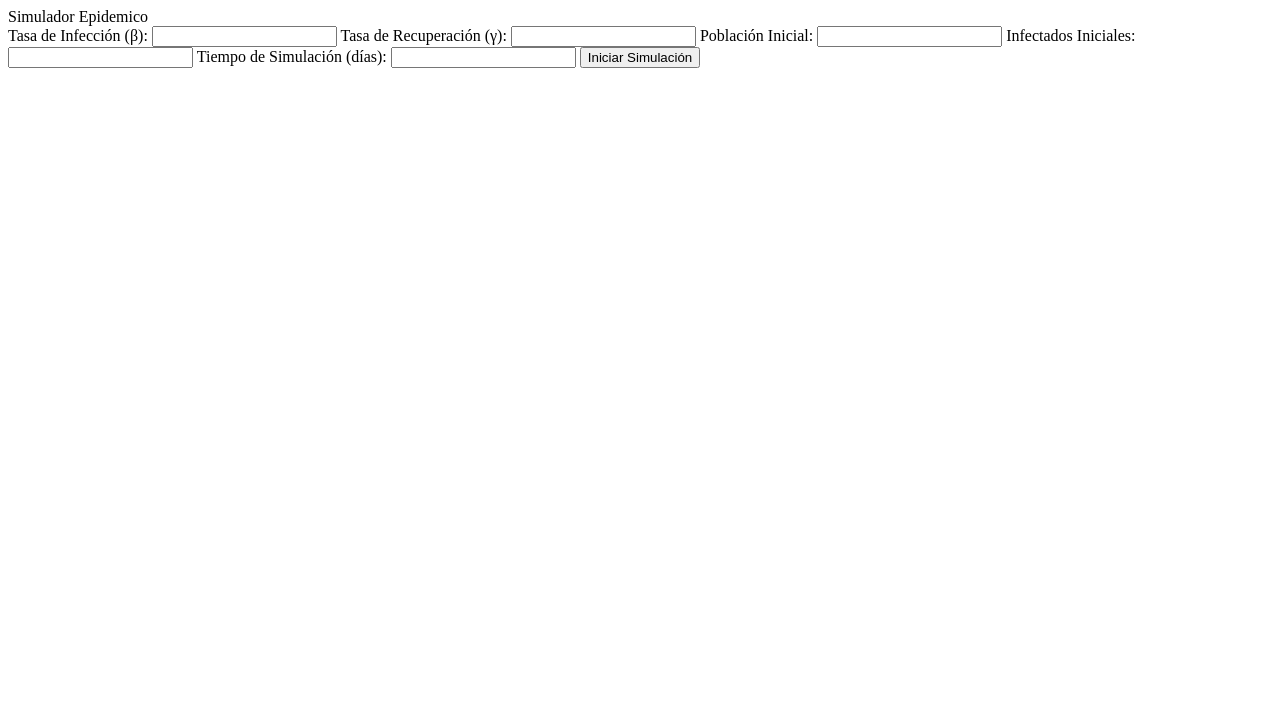
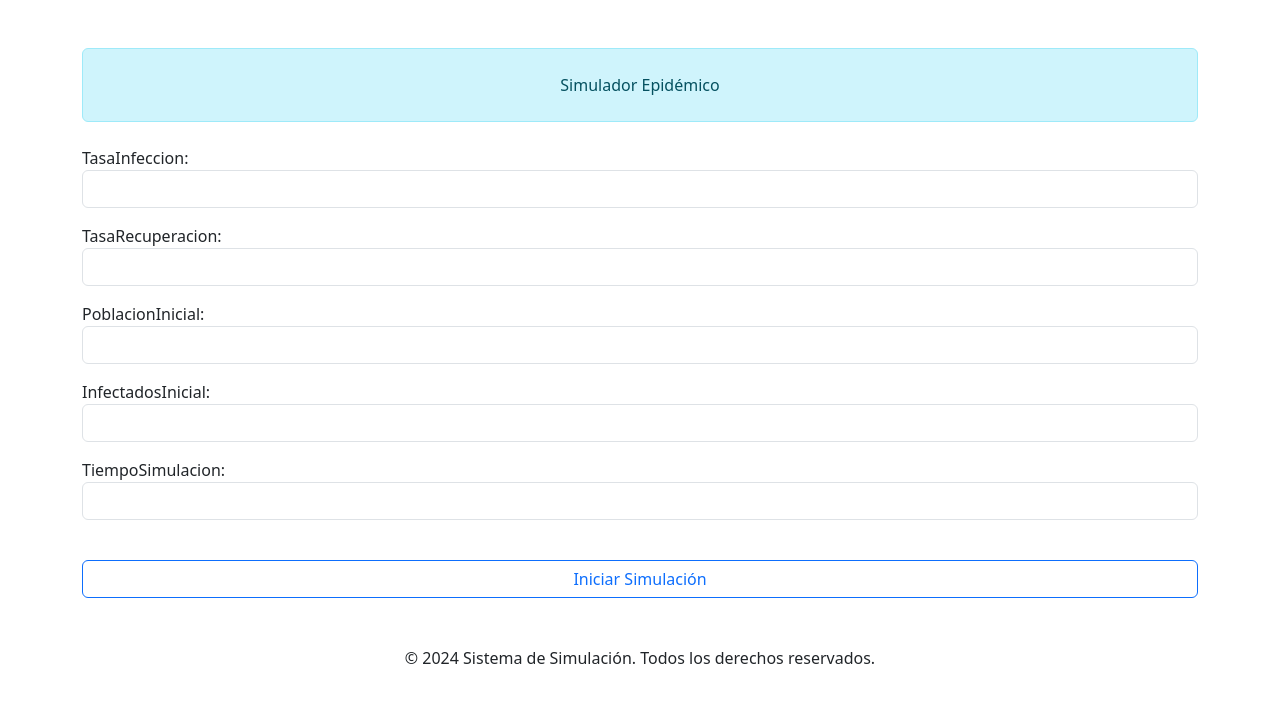
Before and after one commit to ThePacktur/SimuladorEcosistema, a Django app: page / in a window 1280 px wide. Shown: the top 703 px of the page. Run offline with Django 3.2, Linux system fonts and the light colour scheme.

Commit message:
qr update

```diff
--- /dev/null
+++ b/simuladorEcosistema/simuladorApp/forms.py
@@ -0,0 +1,14 @@
+from django import forms
+from .models import ParametrosSimulacion
+
+class ParametrosSimulacionForm(forms.ModelForm):
+    class Meta:
+        model = ParametrosSimulacion
+        fields = ['tasaInfeccion', 'tasaRecuperacion', 'poblacionInicial', 'infectadosInicial', 'tiempoSimulacion']
+        widgets = {
+            'tasaInfeccion': forms.NumberInput(attrs={'class': 'form-control', 'step': '0.01'}),
+            'tasaRecuperacion': forms.NumberInput(attrs={'class': 'form-control', 'step': '0.01'}),
+            'poblacionInicial': forms.NumberInput(attrs={'class': 'form-control'}),
+            'infectadosInicial': forms.NumberInput(attrs={'class': 'form-control'}),
+            'tiempoSimulacion': forms.NumberInput(attrs={'class': 'form-control'}),
+        }
--- a/simuladorEcosistema/simuladorApp/views.py
+++ b/simuladorEcosistema/simuladorApp/views.py
@@ -1,45 +1,61 @@
 from django.shortcuts import render
-from .models import ParametrosSimulacion
+from .forms import ParametrosSimulacionForm
 from .utilis import simularSir
 import matplotlib.pyplot as plt
 import io
 import base64
 
-# Create your views here.
-
 def simulador(request):
     if request.method == 'POST':
-        # obten los parametros desde el formulario
-        tasaInfeccion = float(request.POST['tasaInfeccion'])
-        tasaRecuperacion = float(request.POST['tasaRecuperacion'])
-        poblacionInicial = int(request.POST['poblacionInicial'])
-        infectadosInicial = int(request.POST['infectadosInicial'])
-        tiempoSimulacion = int(request.POST['tiempoSimulacion'])
+        form = ParametrosSimulacionForm(request.POST)
+        if form.is_valid():
+            # Obtener datos del formulario
+            tasaInfeccion = form.cleaned_data['tasaInfeccion']
+            tasaRecuperacion = form.cleaned_data['tasaRecuperacion']
+            poblacionInicial = form.cleaned_data['poblacionInicial']
+            infectadosInicial = form.cleaned_data['infectadosInicial']
+            tiempoSimulacion = form.cleaned_data['tiempoSimulacion']
 
-        #Configuracion inicual
-        SO = poblacionInicial - infectadosInicial
-        IO = infectadosInicial
-        RO = 0
+            # Configuración inicial
+            SO = poblacionInicial - infectadosInicial
+            IO = infectadosInicial
+            RO = 0
 
-        #ejecuta la simulacion
-        S,I,R = simularSir(tasaInfeccion,tasaRecuperacion,SO,IO,RO, tiempoSimulacion)
+            # Ejecuta la simulación
+            S, I, R = simularSir(tasaInfeccion, tasaRecuperacion, SO, IO, RO, tiempoSimulacion)
 
-        #Graficar el resultado
-        plt.figure(figsize=(10,5))
-        plt.plot(S, label="Susceptibles")
-        plt.plot(I, label="Infectados")
-        plt.plot(R, label="Recuperados")
-        plt.xlabel("Dias")
-        plt.ylabel("Poblacion")
-        plt.legend()
+            # Generar recomendaciones
+            recomendaciones = []
+            if max(I) > poblacionInicial * 0.2:
+                recomendaciones.append("Implementar cuarentenas estrictas para reducir la propagación.")
+            if max(I) > 100:
+                recomendaciones.append("Incrementar campañas de vacunación.") #agregar plan de vacunacion previa a a la propagacion de la enfermedad
+            if len(S) > 30:
+                recomendaciones.append("Promover el uso de mascarillas en espacios cerrados.")
 
-        #Guardar la imagen como PNG
-        buffer = io.BytesIO()
-        plt.savefig(buffer, format='png')
-        buffer.seek(0)
-        imagen_png = buffer.getvalue()
-        buffer.close()
-        image_base64 = base64.b64encode(imagen_png).decode('utf-8')
-        return render(request,'simuladorApp/resultados.html',{'grafico': image_base64})
+            # Graficar el resultado
+            plt.figure(figsize=(10, 5))
+            plt.plot(S, label="Susceptibles", color="blue")
+            plt.plot(I, label="Infectados", color="red")
+            plt.plot(R, label="Recuperados", color="green")
+            plt.xlabel("Días")
+            plt.ylabel("Población")
+            plt.title("Simulación Epidemiológica")
+            plt.legend()
+
+            # Guardar la imagen como PNG
+            buffer = io.BytesIO()
+            plt.savefig(buffer, format='png')
+            buffer.seek(0)
+            imagen_png = buffer.getvalue()
+            buffer.close()
+            image_base64 = base64.b64encode(imagen_png).decode('utf-8')
+
+            return render(request, 'simuladorApp/resultados.html', {
+                'grafico': image_base64,
+                'recomendaciones': recomendaciones
+            })
     else:
-        return render(request,'simuladorApp/simulador.html')
+        form = ParametrosSimulacionForm()
+
+    return render(request, 'simuladorApp/simulador.html', {'form': form})
--- a/simuladorEcosistema/templates/simuladorApp/simulador.html
+++ b/simuladorEcosistema/templates/simuladorApp/simulador.html
@@ -3,31 +3,23 @@
 <head>
     <meta charset="UTF-8">
     <meta name="viewport" content="width=device-width, initial-scale=1.0">
-    <title>Document</title>
+    <link href="https://cdn.jsdelivr.net/npm/bootstrap@5.3.3/dist/css/bootstrap.min.css" rel="stylesheet" crossorigin="anonymous">
+    <title>Simulador Epidémico</title>
 </head>
-<body>
-    <div>Simulador Epidemico </div>
+<body class="container mt-5">
+    <header class="mb-4 text-center">
+        <div class="alert alert-info py-4 header-title">Simulador Epidémico</div>
+    </header>
 
     <form method="post">
         {% csrf_token %}
-        <label for="tasa_infeccion">Tasa de Infección (β):</label>
-        <input type="number" name="tasaInfeccion" step="0.01" required>
-
-        <label for="tasa_recuperacion">Tasa de Recuperación (γ):</label>
-        <input type="number" name="tasaRecuperacion" step="0.01" required>
-
-        <label for="poblacion_inicial">Población Inicial:</label>
-        <input type="number" name="poblacionInicial" required>
-
-        <label for="infectados_inicial">Infectados Iniciales:</label>
-        <input type="number" name="infectadosInicial" required>
-
-        <label for="tiempo_simulacion">Tiempo de Simulación (días):</label>
-        <input type="number" name="tiempoSimulacion" required>
-
-        <button type="submit">Iniciar Simulación</button>
+        {{ form.as_p }}
+        <button type="submit" class="btn btn-outline-primary mt-4 w-100">Iniciar Simulación</button>
     </form>
 
-
+    <footer class="footer mt-5 text-center">
+        <p>&copy; 2024 Sistema de Simulación. Todos los derechos reservados.</p>
+    </footer>
+    <script src="https://cdn.jsdelivr.net/npm/bootstrap@5.3.3/dist/js/bootstrap.bundle.min.js" crossorigin="anonymous"></script>
 </body>
 </html>
```
Also changed, not shown: simuladorEcosistema/templates/simuladorApp/resultados.html (+22 -5 lines).
